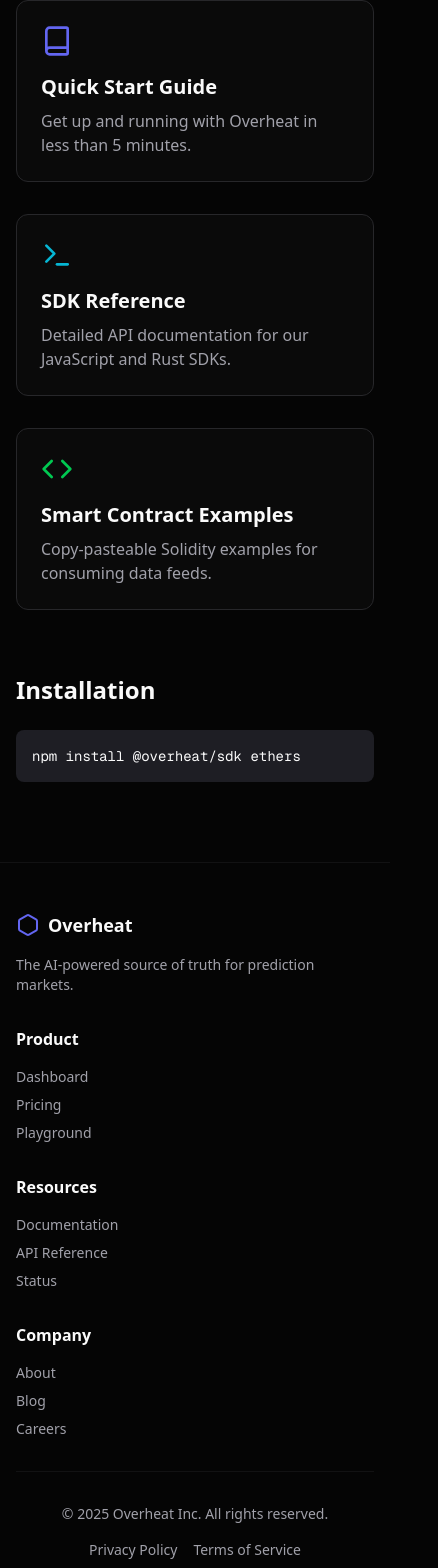
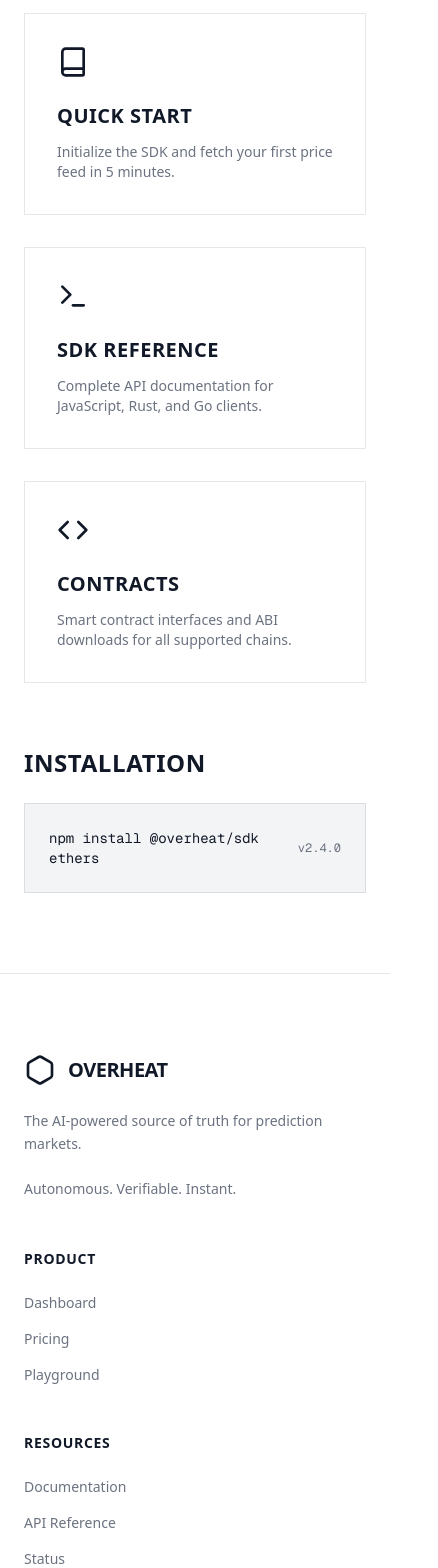
Before and after one commit to HiokKuek/overheat-frontend, a Next.js app: page /docs in a window 390 px wide. Shown: the part 324-1892 px from the top of the page, 438 px wide, since content can reach past the window. Built offline with nearby package versions, Linux system fonts and the light colour scheme.

Commit message:
FE Proposal 2

```diff
--- a/src/app/docs/page.tsx
+++ b/src/app/docs/page.tsx
@@ -6,37 +6,40 @@
     return (
         <div className="min-h-screen bg-background flex flex-col">
             <Navbar />
-            <main className="flex-grow container mx-auto px-4 pt-32 pb-20">
+            <main className="flex-grow container mx-auto px-6 pt-32 pb-20">
                 <div className="max-w-4xl mx-auto">
-                    <h1 className="text-4xl font-bold mb-6">Documentation</h1>
-                    <p className="text-xl text-muted-foreground mb-12">
-                        Learn how to integrate Overheat&apos;s high-frequency oracle data into your dApps.
-                    </p>
+                    <div className="mb-12 border-b border-foreground/10 pb-8">
+                        <h1 className="text-5xl font-bold uppercase tracking-tight mb-6">Documentation</h1>
+                        <p className="text-xl text-muted-foreground">
+                            Technical references for the Overheat Oracle Network.
+                        </p>
+                    </div>
 
-                    <div className="grid grid-cols-1 md:grid-cols-2 gap-8">
-                        <div className="p-6 rounded-xl bg-card border border-border hover:border-primary/50 transition-colors cursor-pointer">
-                            <Book className="w-8 h-8 text-primary mb-4" />
-                            <h2 className="text-xl font-semibold mb-2">Quick Start Guide</h2>
-                            <p className="text-muted-foreground">Get up and running with Overheat in less than 5 minutes.</p>
+                    <div className="grid grid-cols-1 md:grid-cols-2 gap-8 mb-16">
+                        <div className="p-8 border border-foreground/10 hover:border-foreground transition-colors cursor-pointer group">
+                            <Book className="w-8 h-8 text-foreground mb-6 group-hover:text-primary transition-colors" />
+                            <h2 className="text-xl font-bold uppercase tracking-wide mb-3">Quick Start</h2>
+                            <p className="text-muted-foreground text-sm">Initialize the SDK and fetch your first price feed in 5 minutes.</p>
                         </div>
 
-                        <div className="p-6 rounded-xl bg-card border border-border hover:border-primary/50 transition-colors cursor-pointer">
-                            <Terminal className="w-8 h-8 text-accent mb-4" />
-                            <h2 className="text-xl font-semibold mb-2">SDK Reference</h2>
-                            <p className="text-muted-foreground">Detailed API documentation for our JavaScript and Rust SDKs.</p>
+                        <div className="p-8 border border-foreground/10 hover:border-foreground transition-colors cursor-pointer group">
+                            <Terminal className="w-8 h-8 text-foreground mb-6 group-hover:text-primary transition-colors" />
+                            <h2 className="text-xl font-bold uppercase tracking-wide mb-3">SDK Reference</h2>
+                            <p className="text-muted-foreground text-sm">Complete API documentation for JavaScript, Rust, and Go clients.</p>
                         </div>
 
-                        <div className="p-6 rounded-xl bg-card border border-border hover:border-primary/50 transition-colors cursor-pointer">
-                            <Code className="w-8 h-8 text-green-500 mb-4" />
-                            <h2 className="text-xl font-semibold mb-2">Smart Contract Examples</h2>
-                            <p className="text-muted-foreground">Copy-pasteable Solidity examples for consuming data feeds.</p>
+                        <div className="p-8 border border-foreground/10 hover:border-foreground transition-colors cursor-pointer group">
+                            <Code className="w-8 h-8 text-foreground mb-6 group-hover:text-primary transition-colors" />
+                            <h2 className="text-xl font-bold uppercase tracking-wide mb-3">Contracts</h2>
+                            <p className="text-muted-foreground text-sm">Smart contract interfaces and ABI downloads for all supported chains.</p>
                         </div>
                     </div>
 
-                    <div className="mt-16">
-                        <h2 className="text-2xl font-bold mb-6">Installation</h2>
-                        <div className="p-4 rounded-lg bg-secondary font-mono text-sm">
-                            npm install @overheat/sdk ethers
+                    <div>
+                        <h2 className="text-2xl font-bold uppercase tracking-wide mb-6">Installation</h2>
+                        <div className="p-6 bg-secondary border border-foreground/10 font-mono text-sm flex justify-between items-center">
+                            <span>npm install @overheat/sdk ethers</span>
+                            <span className="text-muted-foreground text-xs">v2.4.0</span>
                         </div>
                     </div>
                 </div>
--- a/src/app/globals.css
+++ b/src/app/globals.css
@@ -1,35 +1,40 @@
 @import "tailwindcss";
 
 :root {
-  /* Base Colors */
-  --background: #050505;
-  --foreground: #fafafa;
+  /* Base Colors - Clean White/Gray */
+  --background: #ffffff;
+  --foreground: #111827;
+  /* Gray 900 */
 
-  /* Primary Brand Colors (Oracle/Blockchain feel - Deep Purple/Blue/Cyan) */
-  --primary: #6366f1;
-  /* Indigo 500 */
+  /* Primary Brand Colors - Royal Blue & Orange (International Style) */
+  --primary: #2563eb;
+  /* Blue 600 */
   --primary-foreground: #ffffff;
 
-  --secondary: #1e1e24;
-  --secondary-foreground: #fafafa;
+  --secondary: #f3f4f6;
+  /* Gray 100 */
+  --secondary-foreground: #111827;
 
-  --accent: #06b6d4;
-  /* Cyan 500 */
-  --accent-foreground: #000000;
+  --accent: #ea580c;
+  /* Orange 600 */
+  --accent-foreground: #ffffff;
 
-  --muted: #27272a;
-  --muted-foreground: #a1a1aa;
+  --muted: #f3f4f6;
+  --muted-foreground: #6b7280;
+  /* Gray 500 */
 
-  --border: #27272a;
-  --input: #27272a;
-  --ring: #6366f1;
+  --border: #e5e7eb;
+  /* Gray 200 */
+  --input: #e5e7eb;
+  --ring: #2563eb;
 
-  /* Card/Glass Styles */
-  --card: #0a0a0a;
-  --card-foreground: #fafafa;
+  /* Card Styles - Flat, Bordered */
+  --card: #ffffff;
+  --card-foreground: #111827;
 
-  /* Radius */
-  --radius: 0.5rem;
+  /* Radius - Sharp/Minimal */
+  --radius: 0rem;
+  /* Sharp corners for Swiss style */
 }
 
 @theme inline {
@@ -67,23 +72,13 @@
   background-color: var(--background);
   color: var(--foreground);
   font-family: var(--font-sans), sans-serif;
-
+  -webkit-font-smoothing: antialiased;
+  -moz-osx-font-smoothing: grayscale;
 }
 
-/* Custom Scrollbar */
-::-webkit-scrollbar {
-  width: 8px;
+/* Grid Background Utility */
+.bg-grid {
+  background-size: 40px 40px;
+  background-image: linear-gradient(to right, var(--border) 1px, transparent 1px),
+    linear-gradient(to bottom, var(--border) 1px, transparent 1px);
 }
-
-::-webkit-scrollbar-track {
-  background: var(--background);
-}
-
-::-webkit-scrollbar-thumb {
-  background: var(--muted);
-  border-radius: 4px;
-}
-
-::-webkit-scrollbar-thumb:hover {
-  background: var(--muted-foreground);
-}
--- a/src/components/home/Hero.tsx
+++ b/src/components/home/Hero.tsx
@@ -2,105 +2,59 @@
 
 import { motion } from "framer-motion";
 import Link from "next/link";
-import { ArrowRight, Bot, Scale, Zap } from "lucide-react";
+import { ArrowRight } from "lucide-react";
 
 export function Hero() {
     return (
-        <section className="relative pt-32 pb-20 md:pt-48 md:pb-32 overflow-hidden">
-            {/* Background Gradients */}
-            <div className="absolute top-0 left-1/2 -translate-x-1/2 w-[1000px] h-[500px] bg-primary/20 rounded-full blur-[120px] -z-10" />
-            <div className="absolute bottom-0 right-0 w-[800px] h-[600px] bg-accent/10 rounded-full blur-[100px] -z-10" />
+        <section className="relative pt-40 pb-32 overflow-hidden bg-grid border-b border-foreground/10">
+            <div className="container mx-auto px-6 relative z-10">
+                <div className="max-w-5xl">
+                    <motion.div
+                        initial={{ opacity: 0, x: -20 }}
+                        animate={{ opacity: 1, x: 0 }}
+                        transition={{ duration: 0.6 }}
+                    >
+                        <div className="inline-block px-4 py-2 bg-primary text-primary-foreground text-xs font-bold uppercase tracking-widest mb-8">
+                            System Operational
+                        </div>
 
-            <div className="container mx-auto px-4 relative z-10">
-                <div className="flex flex-col items-center text-center max-w-4xl mx-auto">
-                    <motion.div
-                        initial={{ opacity: 0, y: 20 }}
-                        animate={{ opacity: 1, y: 0 }}
-                        transition={{ duration: 0.5 }}
-                        className="inline-flex items-center gap-2 px-3 py-1 rounded-full bg-secondary border border-border mb-8"
-                    >
-                        <span className="relative flex h-2 w-2">
-                            <span className="animate-ping absolute inline-flex h-full w-full rounded-full bg-green-400 opacity-75"></span>
-                            <span className="relative inline-flex rounded-full h-2 w-2 bg-green-500"></span>
-                        </span>
-                        <span className="text-xs font-medium text-muted-foreground">
-                            AI Agents Active
-                        </span>
-                    </motion.div>
+                        <h1 className="text-6xl md:text-8xl font-bold tracking-tighter leading-none mb-8 text-foreground">
+                            THE TRUTH <br />
+                            <span className="text-muted-foreground">MACHINE.</span>
+                        </h1>
 
-                    <motion.h1
-                        initial={{ opacity: 0, y: 20 }}
-                        animate={{ opacity: 1, y: 0 }}
-                        transition={{ duration: 0.5, delay: 0.1 }}
-                        className="text-5xl md:text-7xl font-bold tracking-tight mb-6 bg-clip-text text-transparent bg-gradient-to-b from-foreground to-foreground/60"
-                    >
-                        The AI-Powered Source of Truth for <span className="text-primary">Prediction Markets</span>
-                    </motion.h1>
+                        <p className="text-xl md:text-2xl text-muted-foreground max-w-2xl mb-12 leading-relaxed">
+                            Autonomous AI agents resolving prediction markets with mathematical precision.
+                            <span className="text-foreground font-medium"> No intermediaries. No latency.</span>
+                        </p>
 
-                    <motion.p
-                        initial={{ opacity: 0, y: 20 }}
-                        animate={{ opacity: 1, y: 0 }}
-                        transition={{ duration: 0.5, delay: 0.2 }}
-                        className="text-xl text-muted-foreground mb-10 max-w-2xl"
-                    >
-                        Autonomous AI agents scan the web, cross-reference sources, and deliver validated real-world data to the blockchain. Instant, trustless settlement for any market.
-                    </motion.p>
-
-                    <motion.div
-                        initial={{ opacity: 0, y: 20 }}
-                        animate={{ opacity: 1, y: 0 }}
-                        transition={{ duration: 0.5, delay: 0.3 }}
-                        className="flex flex-col sm:flex-row gap-4"
-                    >
+                        <div className="flex flex-col sm:flex-row gap-6">
                             <Link
                                 href="/dashboard"
-                            className="inline-flex items-center justify-center px-8 py-3 text-sm font-medium bg-primary text-primary-foreground rounded-lg hover:bg-primary/90 transition-colors"
+                                className="inline-flex items-center justify-center px-8 py-4 text-sm font-bold uppercase tracking-wider bg-foreground text-background hover:bg-primary transition-colors"
                             >
                                 Start Building
-                            <ArrowRight className="ml-2 w-4 h-4" />
+                                <ArrowRight className="ml-3 w-4 h-4" />
                             </Link>
                             <Link
                                 href="/docs"
-                            className="inline-flex items-center justify-center px-8 py-3 text-sm font-medium bg-secondary text-secondary-foreground border border-border rounded-lg hover:bg-secondary/80 transition-colors"
+                                className="inline-flex items-center justify-center px-8 py-4 text-sm font-bold uppercase tracking-wider border-2 border-foreground hover:bg-foreground hover:text-background transition-colors"
                             >
-                            Read Documentation
+                                Documentation
                             </Link>
+                        </div>
                     </motion.div>
+                </div>
 
-                    {/* Floating Elements */}
-                    <div className="mt-20 grid grid-cols-1 md:grid-cols-3 gap-6 w-full text-left">
-                        {[
-                            {
-                                icon: Bot,
-                                title: "Autonomous Agents",
-                                desc: "AI crawlers scan sports, news, and financial sites 24/7.",
-                            },
-                            {
-                                icon: Scale,
-                                title: "Multi-Source Validation",
-                                desc: "Cross-references multiple sources to resolve conflicts automatically.",
-                            },
-                            {
-                                icon: Zap,
-                                title: "Instant Settlement",
-                                desc: "Push validated outcomes on-chain for immediate market resolution.",
-                            },
-                        ].map((item, i) => (
-                            <motion.div
+                {/* Abstract Data Visualization */}
+                <div className="absolute right-0 top-1/2 -translate-y-1/2 w-1/3 h-full hidden lg:flex flex-col justify-center gap-2 opacity-10 pointer-events-none">
+                    {[...Array(20)].map((_, i) => (
+                        <div
                             key={i}
-                                initial={{ opacity: 0, y: 20 }}
-                                animate={{ opacity: 1, y: 0 }}
-                                transition={{ duration: 0.5, delay: 0.4 + i * 0.1 }}
-                                className="p-6 rounded-xl bg-card border border-border hover:border-primary/50 transition-colors group"
-                            >
-                                <div className="w-12 h-12 rounded-lg bg-primary/10 flex items-center justify-center mb-4 group-hover:bg-primary/20 transition-colors">
-                                    <item.icon className="w-6 h-6 text-primary" />
-                                </div>
-                                <h3 className="text-lg font-semibold mb-2">{item.title}</h3>
-                                <p className="text-sm text-muted-foreground">{item.desc}</p>
-                            </motion.div>
+                            className="h-1 bg-foreground w-full"
+                            style={{ width: `${Math.random() * 100}%`, opacity: Math.random() }}
+                        />
                     ))}
-                    </div>
                 </div>
             </div>
         </section>
--- a/src/components/layout/Footer.tsx
+++ b/src/components/layout/Footer.tsx
@@ -3,54 +3,57 @@
 
 export function Footer() {
     return (
-        <footer className="border-t border-border/40 bg-background py-12">
-            <div className="container mx-auto px-4">
-                <div className="grid grid-cols-1 md:grid-cols-4 gap-8 mb-8">
+        <footer className="border-t border-foreground/10 bg-background pt-20 pb-10">
+            <div className="container mx-auto px-6">
+                <div className="grid grid-cols-1 md:grid-cols-4 gap-12 mb-20">
                     <div className="col-span-1 md:col-span-1">
-                        <Link href="/" className="flex items-center gap-2 mb-4">
-                            <Hexagon className="w-6 h-6 text-primary" />
-                            <span className="font-bold text-lg">Overheat</span>
+                        <Link href="/" className="flex items-center gap-3 mb-6">
+                            <Hexagon className="w-8 h-8 text-foreground" />
+                            <span className="font-bold text-xl uppercase tracking-tight">Overheat</span>
                         </Link>
-                        <p className="text-sm text-muted-foreground">
+                        <p className="text-sm text-muted-foreground leading-relaxed max-w-xs">
                             The AI-powered source of truth for prediction markets.
+                            <br />
+                            <br />
+                            Autonomous. Verifiable. Instant.
                         </p>
                     </div>
 
                     <div>
-                        <h3 className="font-semibold mb-4">Product</h3>
-                        <ul className="space-y-2 text-sm text-muted-foreground">
-                            <li><Link href="/dashboard" className="hover:text-foreground">Dashboard</Link></li>
-                            <li><Link href="/pricing" className="hover:text-foreground">Pricing</Link></li>
-                            <li><Link href="/playground" className="hover:text-foreground">Playground</Link></li>
+                        <h3 className="font-bold uppercase tracking-wider mb-6 text-sm">Product</h3>
+                        <ul className="space-y-4 text-sm font-medium text-muted-foreground">
+                            <li><Link href="/dashboard" className="hover:text-primary transition-colors">Dashboard</Link></li>
+                            <li><Link href="/pricing" className="hover:text-primary transition-colors">Pricing</Link></li>
+                            <li><Link href="/playground" className="hover:text-primary transition-colors">Playground</Link></li>
                         </ul>
                     </div>
 
                     <div>
-                        <h3 className="font-semibold mb-4">Resources</h3>
-                        <ul className="space-y-2 text-sm text-muted-foreground">
-                            <li><Link href="/docs" className="hover:text-foreground">Documentation</Link></li>
-                            <li><Link href="#" className="hover:text-foreground">API Reference</Link></li>
-                            <li><Link href="#" className="hover:text-foreground">Status</Link></li>
+                        <h3 className="font-bold uppercase tracking-wider mb-6 text-sm">Resources</h3>
+                        <ul className="space-y-4 text-sm font-medium text-muted-foreground">
+                            <li><Link href="/docs" className="hover:text-primary transition-colors">Documentation</Link></li>
+                            <li><Link href="#" className="hover:text-primary transition-colors">API Reference</Link></li>
+                            <li><Link href="#" className="hover:text-primary transition-colors">Status</Link></li>
                         </ul>
                     </div>
 
                     <div>
-                        <h3 className="font-semibold mb-4">Company</h3>
-                        <ul className="space-y-2 text-sm text-muted-foreground">
-                            <li><Link href="#" className="hover:text-foreground">About</Link></li>
-                            <li><Link href="#" className="hover:text-foreground">Blog</Link></li>
-                            <li><Link href="#" className="hover:text-foreground">Careers</Link></li>
+                        <h3 className="font-bold uppercase tracking-wider mb-6 text-sm">Company</h3>
+                        <ul className="space-y-4 text-sm font-medium text-muted-foreground">
+                            <li><Link href="#" className="hover:text-primary transition-colors">About</Link></li>
+                            <li><Link href="#" className="hover:text-primary transition-colors">Blog</Link></li>
+                            <li><Link href="#" className="hover:text-primary transition-colors">Careers</Link></li>
                         </ul>
                     </div>
                 </div>
 
-                <div className="border-t border-border/40 pt-8 flex flex-col md:flex-row justify-between items-center gap-4">
-                    <p className="text-sm text-muted-foreground">
+                <div className="border-t border-foreground/10 pt-10 flex flex-col md:flex-row justify-between items-center gap-6">
+                    <p className="text-xs font-mono text-muted-foreground uppercase">
                         © {new Date().getFullYear()} Overheat Inc. All rights reserved.
                     </p>
-                    <div className="flex gap-4 text-sm text-muted-foreground">
-                        <Link href="#" className="hover:text-foreground">Privacy Policy</Link>
-                        <Link href="#" className="hover:text-foreground">Terms of Service</Link>
+                    <div className="flex gap-8 text-xs font-mono text-muted-foreground uppercase">
+                        <Link href="#" className="hover:text-foreground transition-colors">Privacy Policy</Link>
+                        <Link href="#" className="hover:text-foreground transition-colors">Terms of Service</Link>
                     </div>
                 </div>
             </div>
```
Also changed, not shown: src/app/dashboard/page.tsx (+32 -23 lines), src/app/playground/page.tsx (+18 -14 lines), src/app/pricing/page.tsx (+46 -60 lines), src/components/home/HowItWorks.tsx (+19 -26 lines), src/components/layout/Navbar.tsx (+16 -16 lines). Lines whose indentation alone changed are shown as unchanged.
